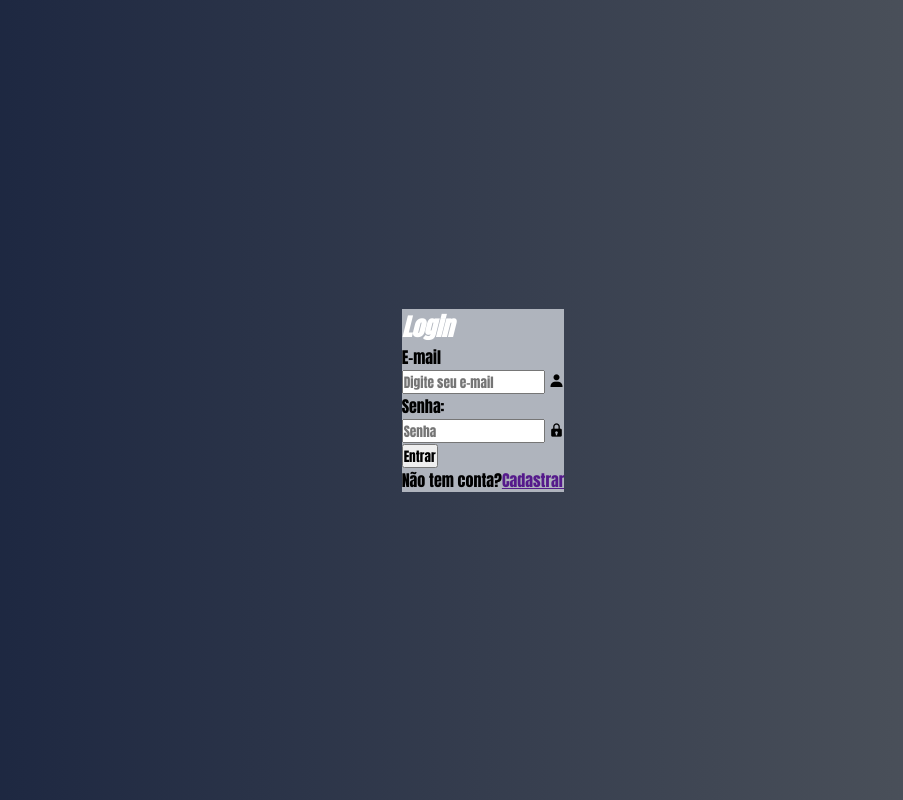
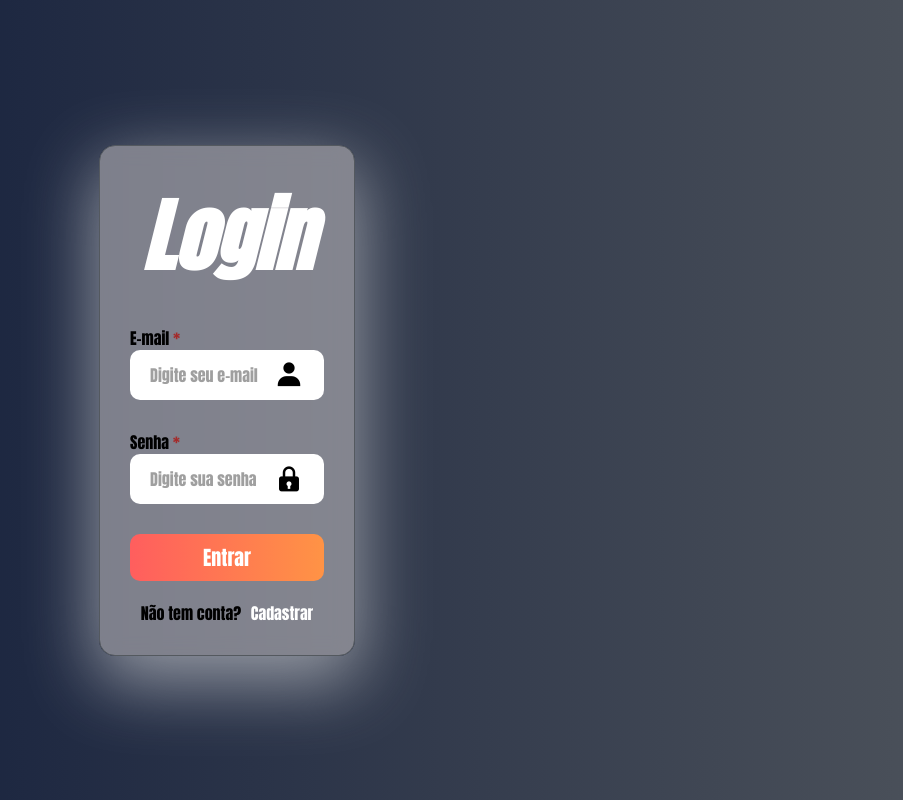
Before and after one commit to LukasFah/projeto_individual, a plain HTML site: page login.html in a window 1280 px wide. Shown: the whole page, without its empty margins (157-1060 px from the left). Drawn offline with nearby package versions, Linux system fonts and the light colour scheme.

Commit message:
Alterações no css do formulario do login, tamanho de fonte, cores das inputs, adicionado icones do user e da senha, cor do botão

```diff
--- a/css/login.css
+++ b/css/login.css
@@ -15,15 +15,81 @@ body {
     align-items: center;
     min-height: 100vh;
     overflow: hidden;
-    background:linear-gradient(to right, #16213d, #54595f)
+    background: linear-gradient(to right, #16213d, #54595f);
+    position: relative;
+    right: 20%;
 }
 
 .formulario_login {
-    background-color: #afb4bd;
-    display: flex;
-    flex-direction: column;
+    background-color: rgba(217, 212, 212, 0.5);
+    width: 20%;
+    border: 1px solid #54595f;
+    backdrop-filter: blur(10px);
+    box-shadow: rgba(238, 238, 238, 0.56) 0px 22px 70px 4px;
+    border-radius: 16px;
+    padding: 30px;
 }
 
-.formulario_login h2{
+.formulario_login h2 {
     color: white;
+    font-size: 80px;
+    text-align: center;
+    margin-bottom: 30px;
 }
+
+.caixa_formulario {
+    position: relative;
+    margin-bottom: 30px;
+}
+
+.caixa_formulario input {
+    width: 100%;
+    height: 50px;
+    border: none;
+    border-radius: 10px;
+    font-size: 16px;
+    padding: 0 20px;
+}
+
+.caixa_formulario input::placeholder {
+    color: rgba(15, 16, 16, 0.4);
+}
+
+.caixa_formulario i {
+    position: absolute;
+    right: 20px;
+    font-size: 30px;
+    top: 20%;
+}
+
+.formulario_login button {
+    background: linear-gradient(to right, #ff5e5e, #ff9345);
+    padding: 8px 15px;
+    border-radius: 10px;
+    color: white;
+    border: none;
+    width: 100%;
+    font-size: 20px;
+    margin-bottom: 20px;
+    cursor: pointer;
+
+}
+
+.formulario_login button:hover{
+    transition: all 0.5s;
+transform: translateY(-10px);
+}
+
+.link_cadastro {
+    text-align: center;
+}
+
+.link_cadastro a {
+    color: white;
+    text-decoration: none;
+    padding-left: 6px;
+}
+
+.link_cadastro a:hover {
+    text-decoration: underline;
+}
--- a/login.html
+++ b/login.html
@@ -16,23 +16,23 @@
         <h2><i>Login</i></h2>
         <form action="#">
 
-            <label>E-mail</label>
-            <div id="caixa_formulario">
-                <input id="ipt_email" class="input_cadastro_login" placeholder="Digite seu e-mail" type="E-mail"
+            <label>E-mail <span style="color: brown;">*</span></label>
+            <div class="caixa_formulario">
+                <input id="ipt_email" class="input_cadastro_login" placeholder="Digite seu e-mail" type="email"
                     required>
                 <i class='bx  bxs-user'></i>
             </div>
 
-            <label>Senha:</label>
-            <div id="caixa_formulario">
-                <input type="password" id="ipt_senha" class="input_cadastro_login" placeholder="Senha" required>
+            <label>Senha <span style="color: brown;">*</span></label>
+            <div class="caixa_formulario">
+                <input type="password" id="ipt_senha" class="input_cadastro_login" placeholder="Digite sua senha" required>
                 <i class="bx bxs-lock "></i>
             </div>
 
             <button onclick="Login()">Entrar</button>
 
-            <div id="link_cadastro">
-                <label>Não tem conta?<a href="">Cadastrar</a></label>
+            <div class="link_cadastro">
+                <label>Não tem conta?   <a href="">Cadastrar</a></label>
             </div>
 
         </form>
```
Also changed, not shown: index.html (+1 -1 lines).
